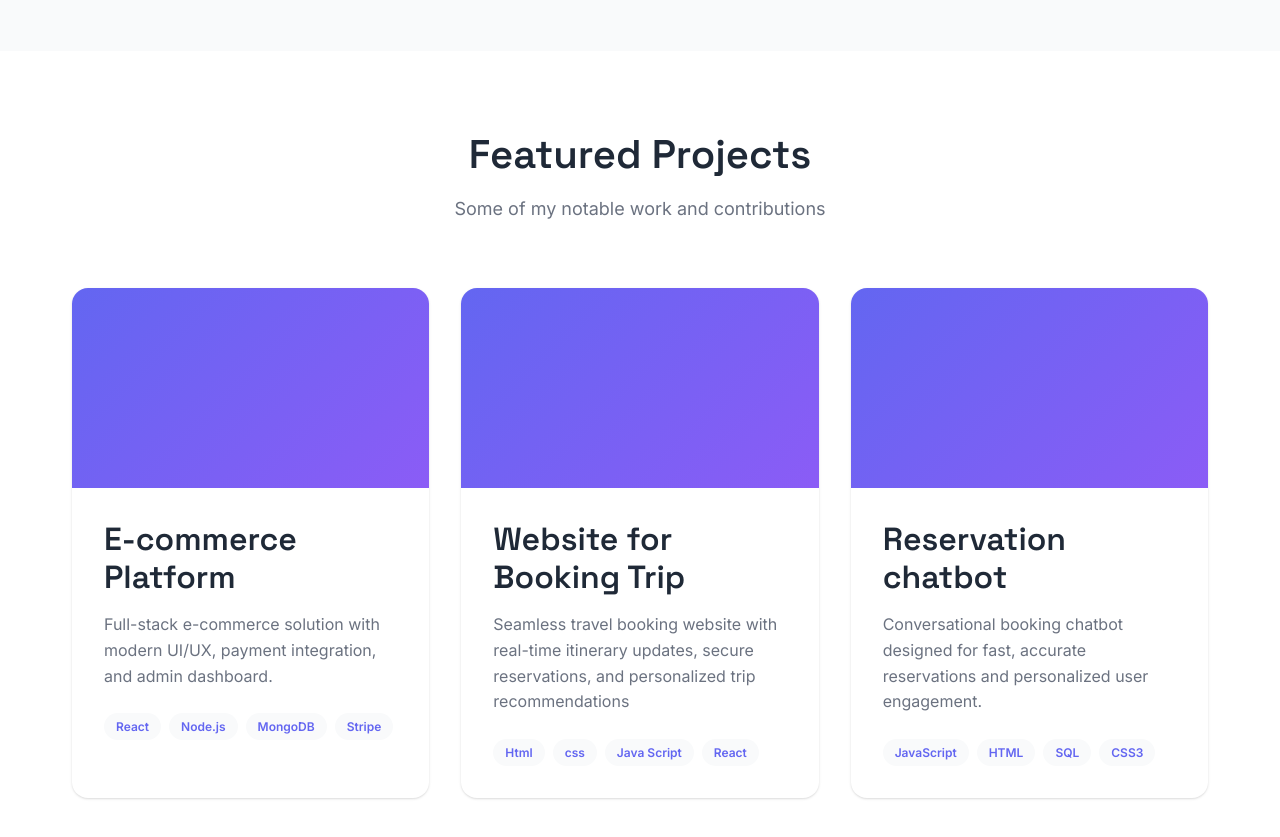
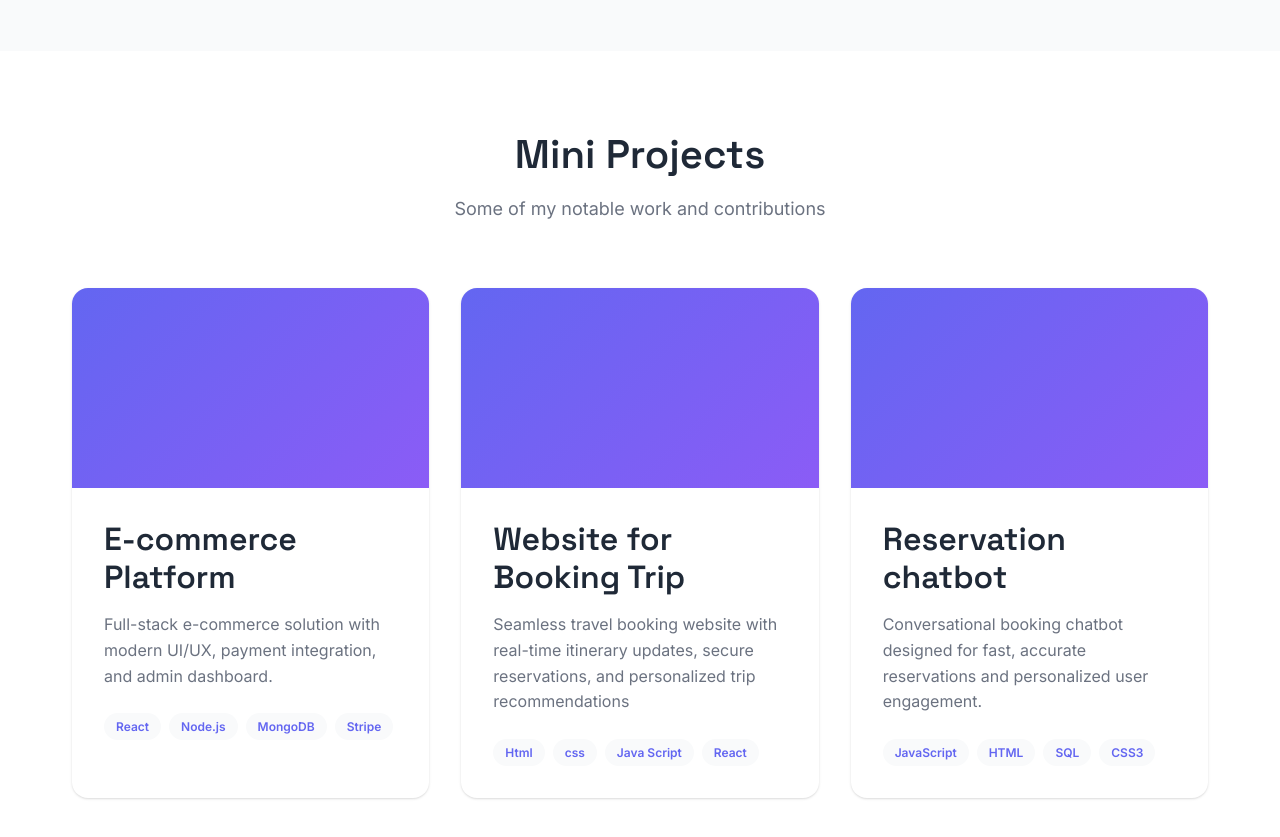
Before and after one commit to Kanishu/knaishportfolio, a plain HTML site: page index.html in a window 1280 px wide. Shown: the part 4060-4897 px from the top of the page. Drawn offline with Linux system fonts and the light colour scheme.

Commit message:
Update index.html

```diff
--- a/index.html
+++ b/index.html
@@ -380,7 +380,7 @@
     <section id="projects" class="projects">
       <div class="container">
         <div class="section-header">
-          <h2 class="section-title">Featured Projects</h2>
+          <h2 class="section-title">Mini Projects</h2>
           <p class="section-subtitle">
             Some of my notable work and contributions
           </p>
```
